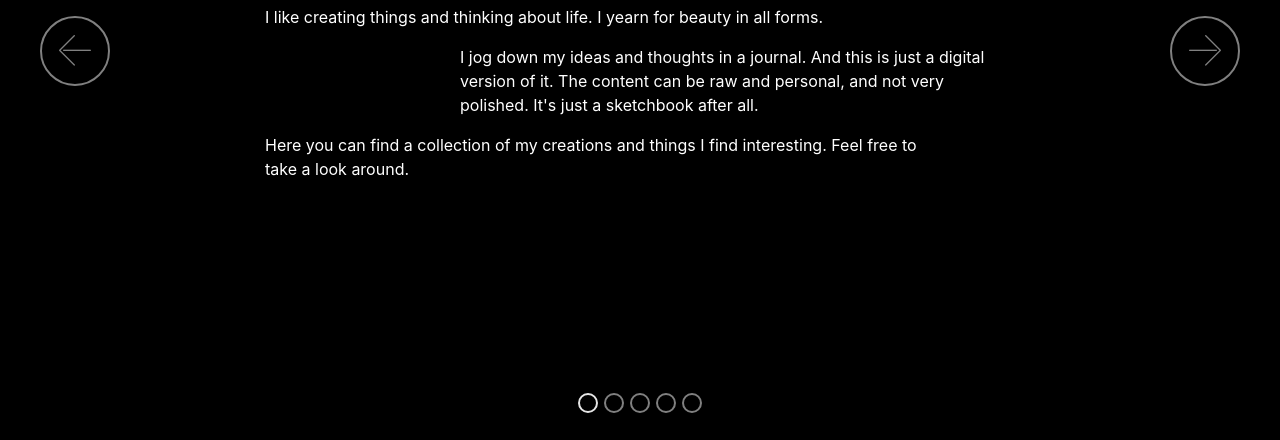
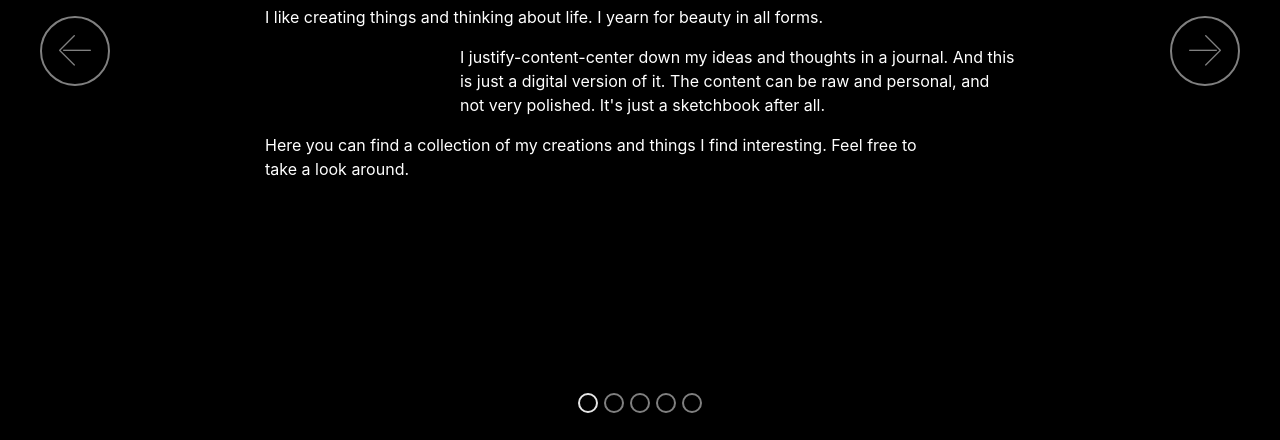
Before and after one commit to koshini/shiniko.com, a plain HTML site: page index.html in a window 1280 px wide. Shown: the part 360-800 px from the top of the page. Drawn offline with Linux system fonts and the light colour scheme; files whose address does not match are found by name.

Commit message:
typo fix

```diff
--- a/index.html
+++ b/index.html
@@ -50,7 +50,7 @@
               </div>
               <div class="row">
                   <div class="col-md-6 offset-md-4 align-left">
-                    <p>I jog down my ideas and thoughts in a journal. And this is just a digital version of it. The content can be raw and personal, and not very polished. It's just a sketchbook after all. </p>
+                    <p>I justify-content-center down my ideas and thoughts in a journal. And this is just a digital version of it. The content can be raw and personal, and not very polished. It's just a sketchbook after all. </p>
                   </div>
               </div>
               <div class="row">
```
Also changed, not shown: 1 other file.
